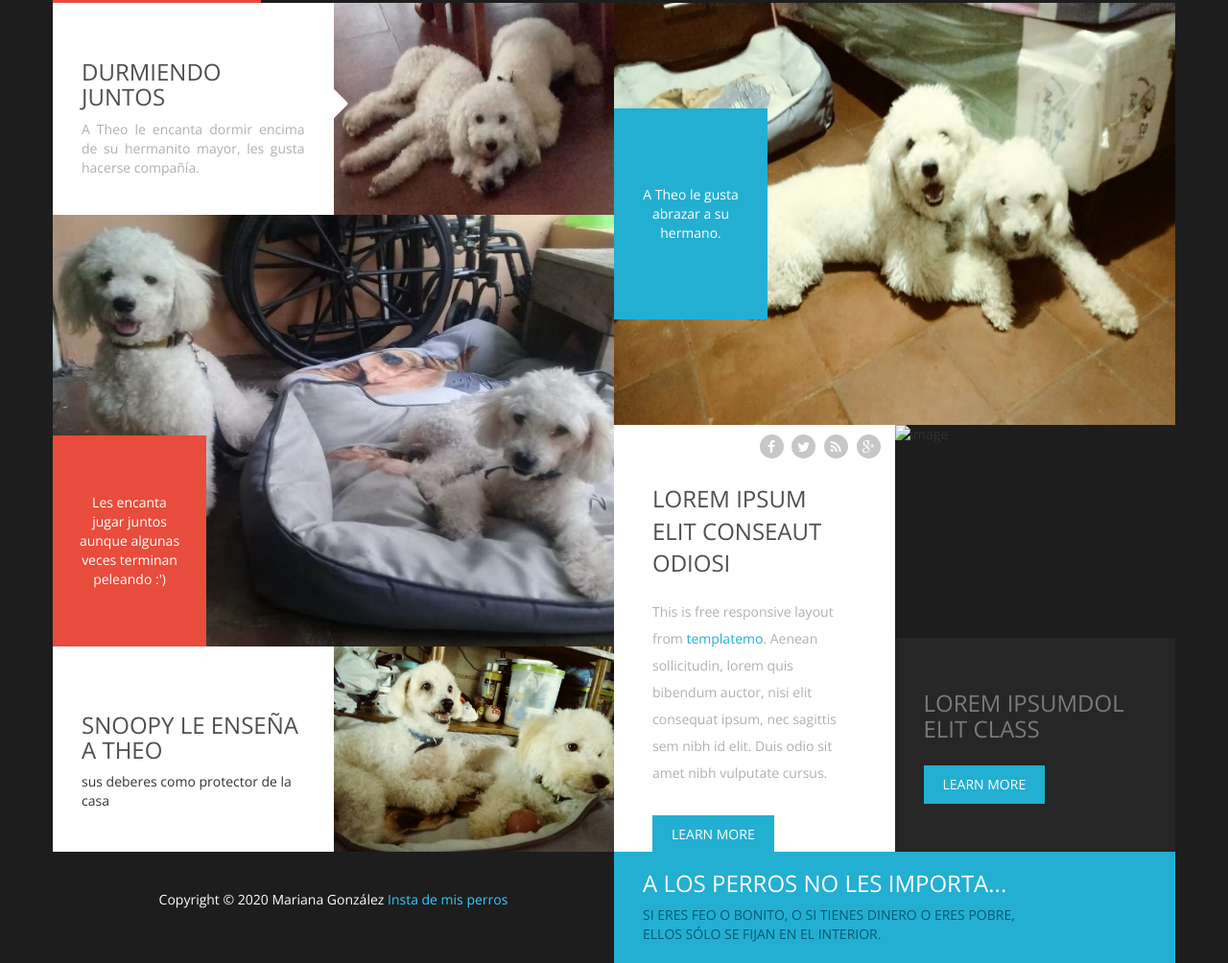
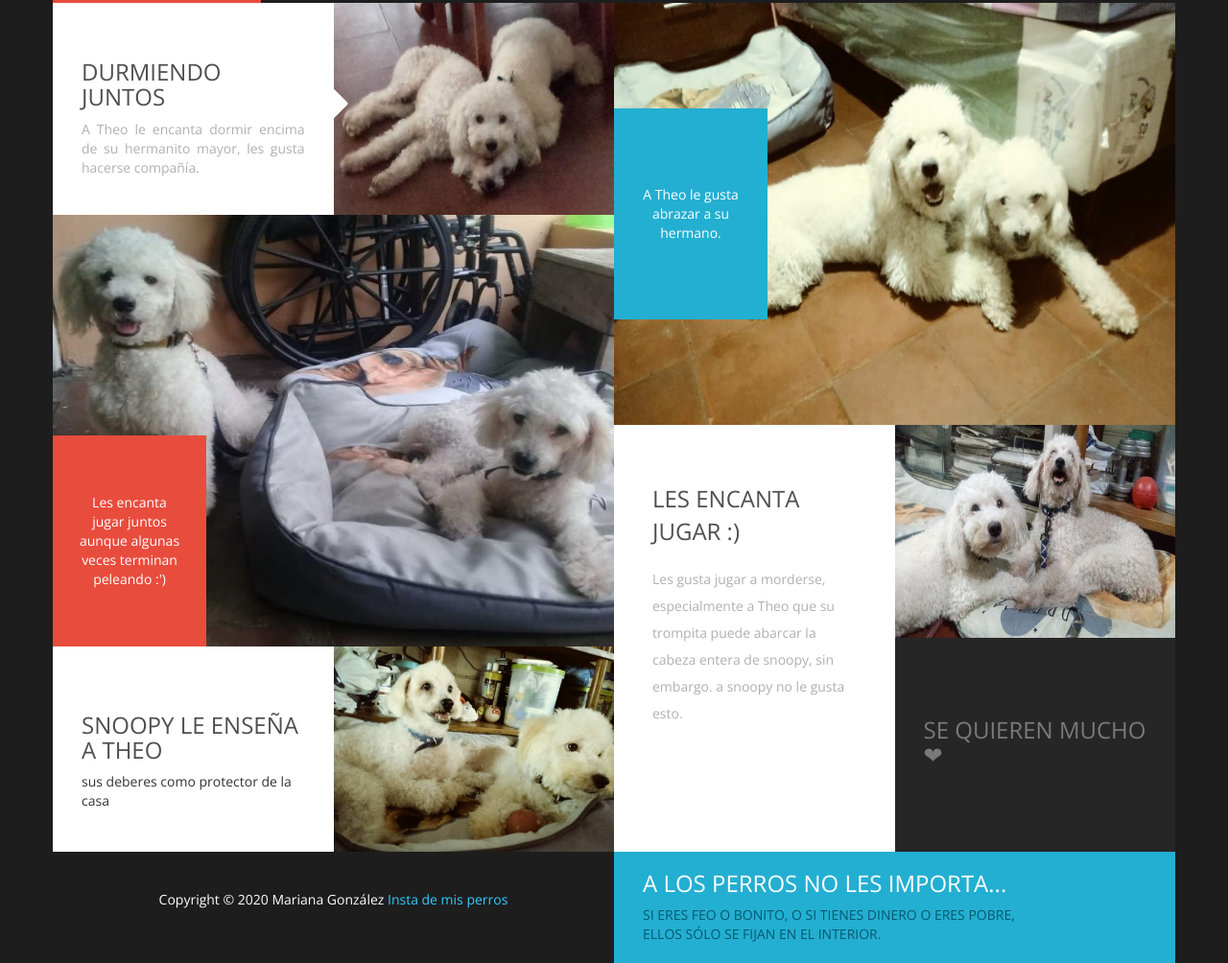
Before and after one commit to mlgo19/pagina_personal, a plain HTML site: page index.html in a window 1280 px wide. Shown: the part 629-1633 px from the top of the page at 96% size. Drawn offline with nearby package versions, Linux system fonts and the light colour scheme; files whose address does not match are found by name.

Commit message:
Update index.html

```diff
--- a/index.html
+++ b/index.html
@@ -82,23 +82,16 @@
 					</div>
 					<div class="tm-home-block-big tm-2-columns-tall">
 						<div class="col tm-intro-container tm-position-relative tm-white-box">
-							<div class="tm-social-icons-container">
-								<a href="#"><i class="tm-social-icon fa fa-facebook"></i></a>
-								<a href="#"><i class="tm-social-icon fa fa-twitter"></i></a>
-								<a href="#"><i class="tm-social-icon fa fa-rss"></i></a>
-								<a href="#"><i class="tm-social-icon fa fa-google-plus"></i></a>
-							</div>
-							<h2 class="tm-h2 tm-intro-title">Lorem Ipsum Elit Conseaut Odiosi</h2>
-							<p class="tm-gray-text tm-intro-description">This is free responsive layout from <span class="tm-blue-text">templatemo</span>. Aenean sollicitudin, lorem quis bibendum auctor, nisi elit consequat ipsum, nec sagittis sem nibh id elit. Duis odio sit amet nibh vulputate cursus.</p>
-							<a href="#" class="tm-button tm-blue-button margin-top-30">Learn More</a>
+							<h2 class="tm-h2 tm-intro-title">Les encanta jugar :)</h2>
+							<p class="tm-gray-text tm-intro-description">Les gusta jugar a morderse, especialmente a Theo que su trompita puede abarcar la cabeza entera de snoopy, sin embargo. a snoopy no le gusta esto.</p>
+
 						</div>
 						<div class="col tm-2-rows tm-2-rows-2">
 							<div class="tm-home-block-small tm-home-img-1-container">
-								<img src="img/home-4.jpg" alt="image" class="tm-home-img-1">
+								<img src="herma6.jpg" alt="image" class="tm-home-img-1">
 							</div>
 							<div class="tm-home-block-small padding-30 tm-dark-box tm-dark-box-img-text">
-								<h2 class="tm-h2 tm-dark-gray-text">Lorem Ipsumdol Elit Class</h2>
-						        <a href="#" class="tm-button tm-blue-button margin-top-15">Learn More</a>
+								<h2 class="tm-h2 tm-dark-gray-text">Se quieren mucho ❤ </h2>
 						    </div>
 						</div>
 					</div>
```
